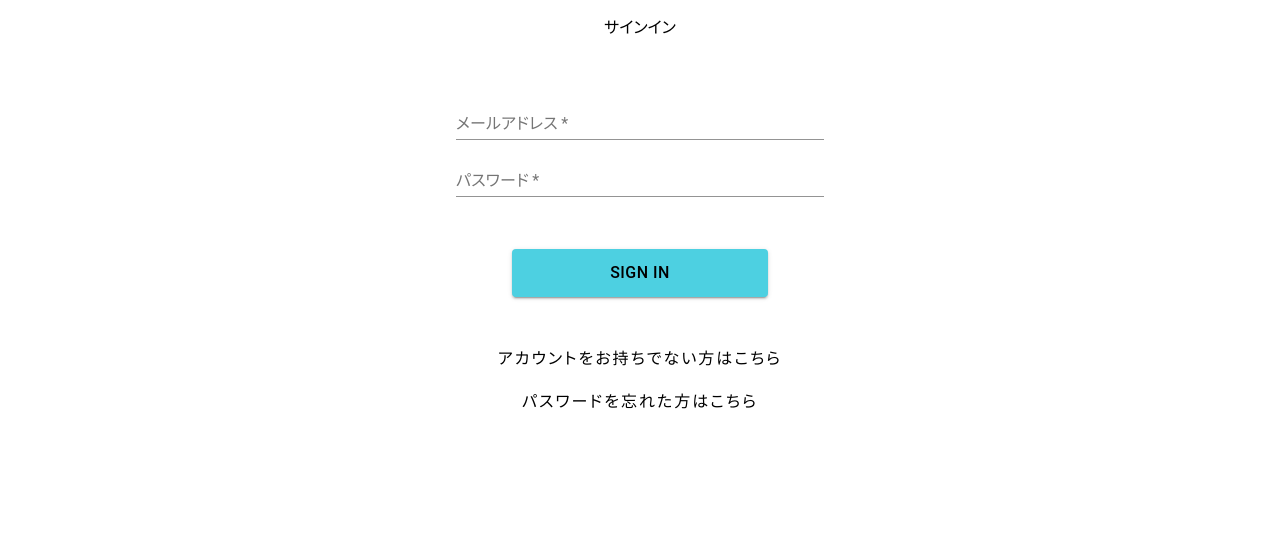
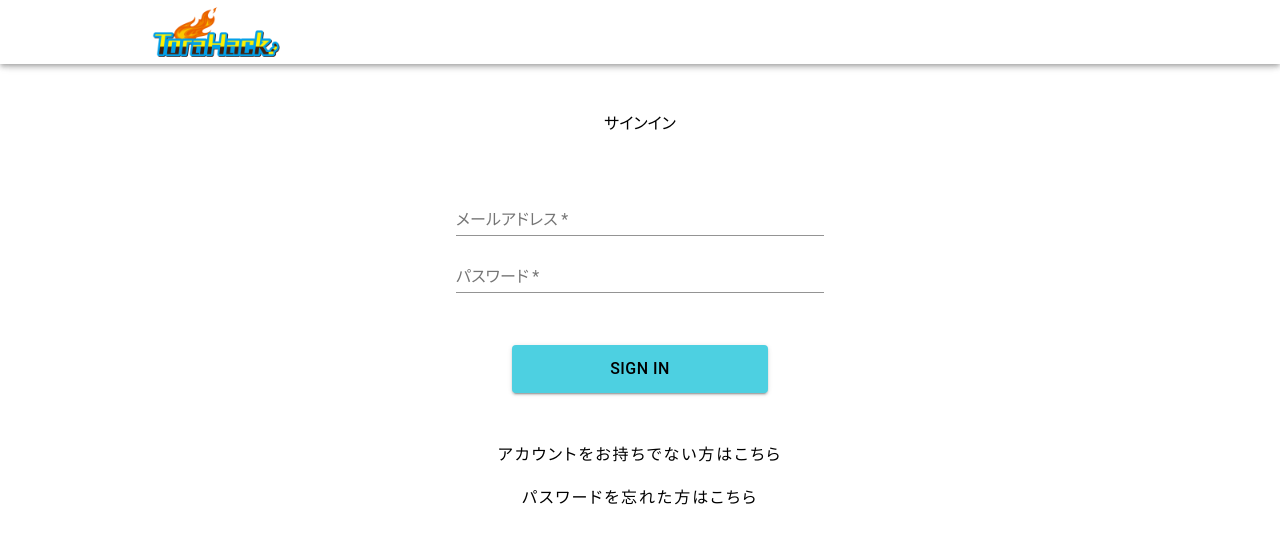
Before and after one commit to dejiyama/ec-app, a React (Create React App) app: page /signin in a window 1280 px wide. Shown: the top 544 px of the page. Built offline with nearby package versions, Linux system fonts and the light colour scheme.

Commit message:
Add grobal-header
グローバルなヘッダーを作成した。

```diff
--- a/src/App.js
+++ b/src/App.js
@@ -2,13 +2,16 @@
 import Router from './Router'
 import "./assets/reset.css"
 import "./assets/style.css"
-// import SignUp from './templates/SignUp'
+import { Header } from './components/Header';
 
 const App = () => {
-  return(
-    <main>
-        <Router/>
-    </main>
-  )
+    return(
+        <>
+            <Header/>
+            <main className={"c-main"}>
+                <Router/>
+            </main>
+        </>
+    )
 }
 export default App;
--- /dev/null
+++ b/src/components/Header/Header.jsx
@@ -0,0 +1,54 @@
+import React from 'react'
+import {makeStyles} from '@material-ui/styles'
+import logo from '../../assets/img/icons/logo.png'
+import { useDispatch, useSelector } from 'react-redux'
+import { getIsSignedIn } from '../../reducks/users/selectors'
+import { AppBar, Toolbar } from '@material-ui/core'
+import { push } from 'connected-react-router'
+import HeaderMenus from './HeaderMenus'
+
+const useStyles = makeStyles({
+    root: {
+        flexGrow: 1,
+    },
+    menuBar: {
+        backgroundColor:"#fff",
+        color: "#444",
+    },
+    toolBar: {
+        margin: '0 auto',
+        maxWidth: 1024,
+        width: '100%'
+    },
+    iconButtons: {
+        margin: '0 0 0 auto'
+    }
+})
+
+const Header = () => {
+    const classes = useStyles();
+    const selector = useSelector((state) => state)
+    const isSignedIn = getIsSignedIn(selector)
+
+    const dispatch = useDispatch()
+
+    return (
+        <div className={classes.root}>
+            <AppBar position="fixed" className={classes.menuBar}>
+                <Toolbar className={classes.toolBar}>
+                    <img src={logo} alt="Logo" width="128"
+                    onClick={() => dispatch(push('/'))}
+                />
+                {isSignedIn && (
+                    <div className={classes.iconButtons}>
+                        <HeaderMenus />
+                    </div>
+                )}
+                </Toolbar>
+            </AppBar>
+        </div>
+    )
+
+}
+
+export default Header
--- /dev/null
+++ b/src/components/Header/HeaderMenus.jsx
@@ -0,0 +1,27 @@
+import React from 'react'
+import { Badge, IconButton } from '@material-ui/core'
+import ShoppingCartIcon from '@material-ui/icons/ShoppingCart'
+import FavoriteBorderIcon from '@material-ui/icons/FavoriteBorder'
+import MenuIcon from '@material-ui/icons/Menu'
+
+
+const HeaderMenus = () => {
+    return (
+        <>
+            <IconButton>
+                <Badge badgeContent={3} color="secondary">
+                    <ShoppingCartIcon />
+                </Badge>
+            </IconButton>
+            <IconButton>
+                <FavoriteBorderIcon />
+            </IconButton>
+            <IconButton>
+                <MenuIcon />
+            </IconButton>
+        </>
+    )
+
+}
+
+export default HeaderMenus
--- /dev/null
+++ b/src/components/Header/index.js
@@ -0,0 +1,2 @@
+export {default as Header} from './Header'
+export {default as HeaderMenus} from './HeaderMenus'
```
Also changed, not shown: src/assets/img/icons/logo 11-30-43-952.png (added).
